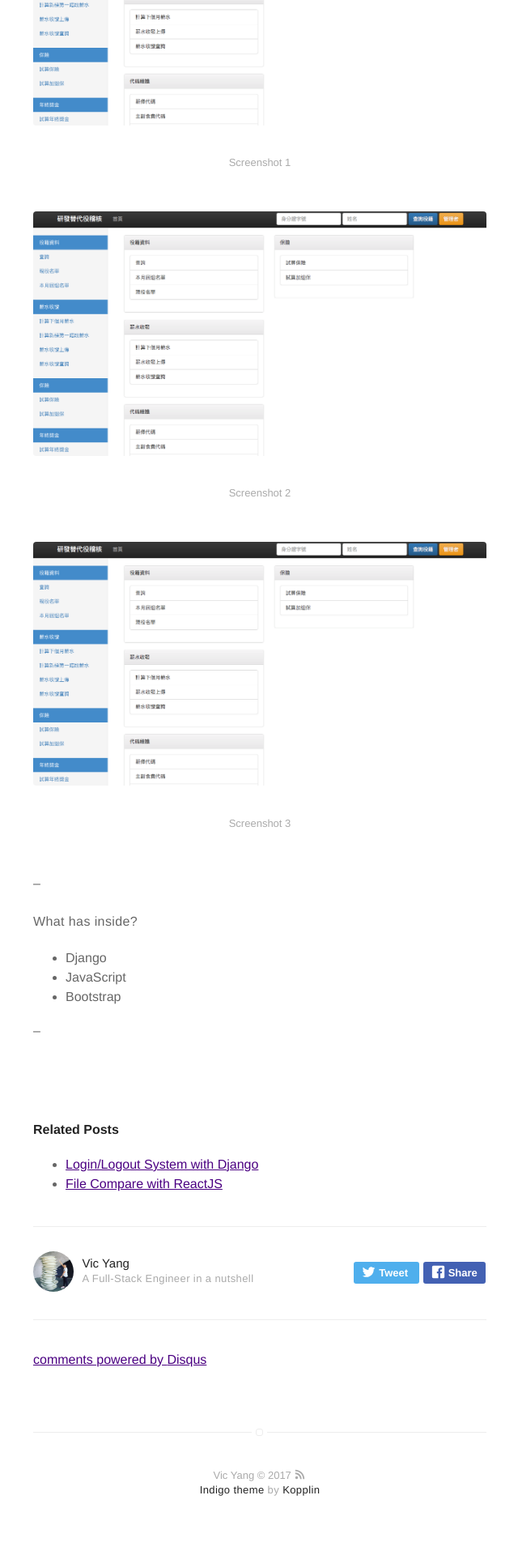
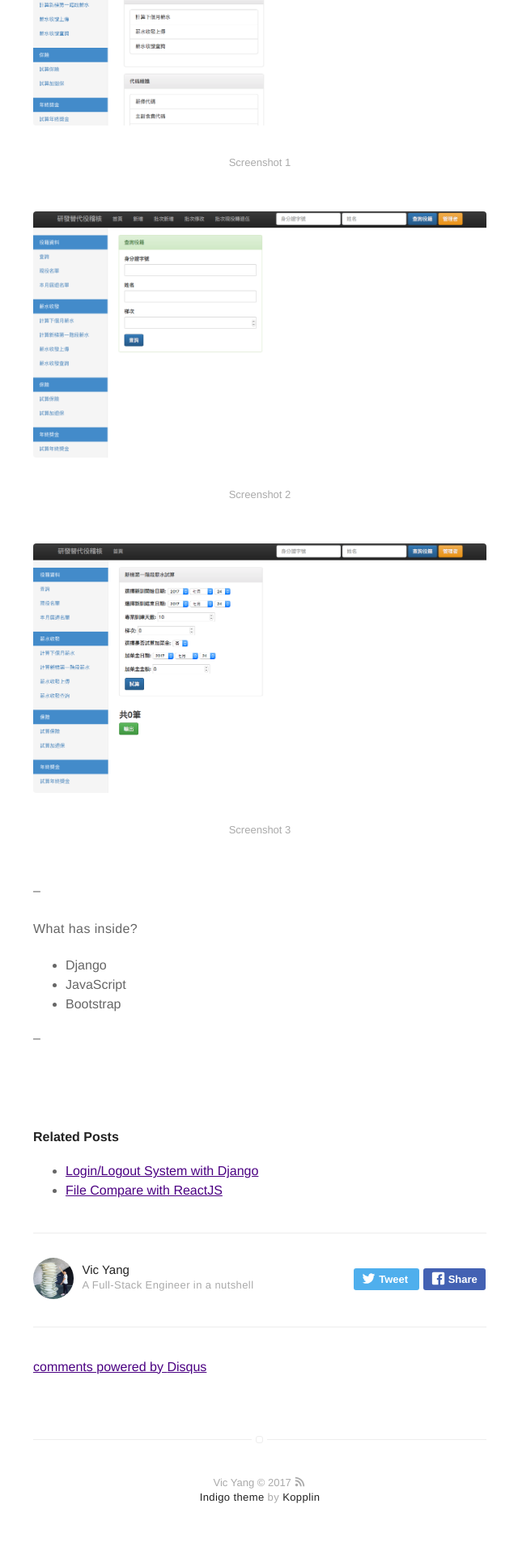
Before and after one commit to vrootic/portfolio, a Jekyll site: the page built from _posts/2017-07-23-rdss-audit-system.md, in a window 1280 px wide. Shown: the part 803-2723 px from the top of the page at 81% size, without its empty margins (319-959 px from the left). Built offline with Jekyll 4.4.1, drawn with Linux system fonts in a browser that asks for light colours; comment, search, counter and statistics services are not loaded.

Commit message:
Update RDSSAudit post

```diff
--- a/_posts/2017-07-23-rdss-audit-system.md
+++ b/_posts/2017-07-23-rdss-audit-system.md
@@ -34,11 +34,11 @@ This project has several goody features including,
 <figcaption class="caption">Screenshot 1</figcaption>
 <br/>
 
-<img src="{{site.url}}/assets/images/2017-07-23-rdss-audit-system/1.png">
+<img src="{{site.url}}/assets/images/2017-07-23-rdss-audit-system/2.png">
 <figcaption class="caption">Screenshot 2</figcaption>
 <br/>
 
-<img src="{{site.url}}/assets/images/2017-07-23-rdss-audit-system/1.png">
+<img src="{{site.url}}/assets/images/2017-07-23-rdss-audit-system/3.png">
 <figcaption class="caption">Screenshot 3</figcaption>
 <br/>
 
```
